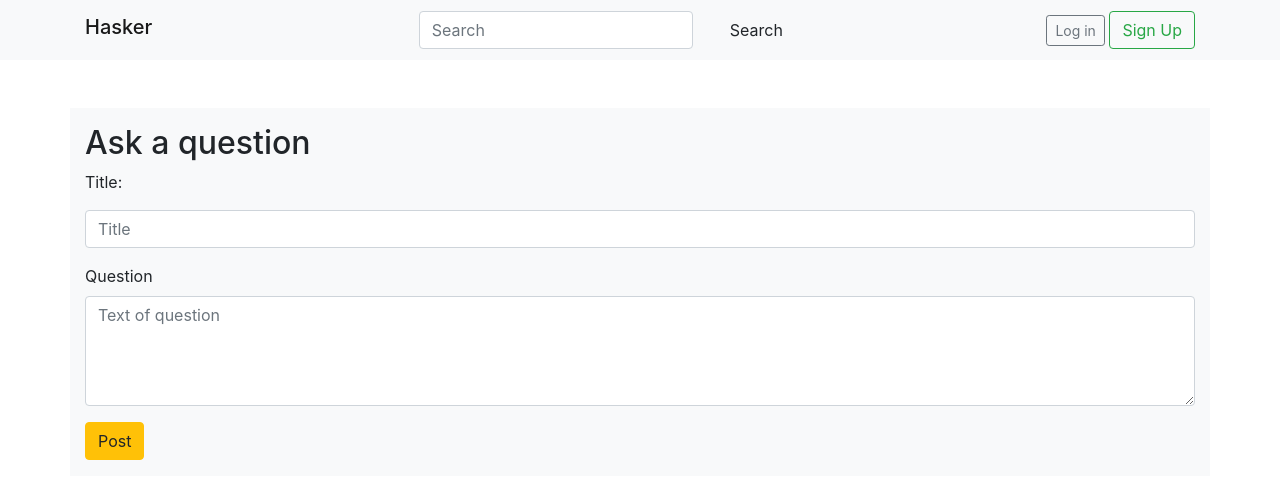
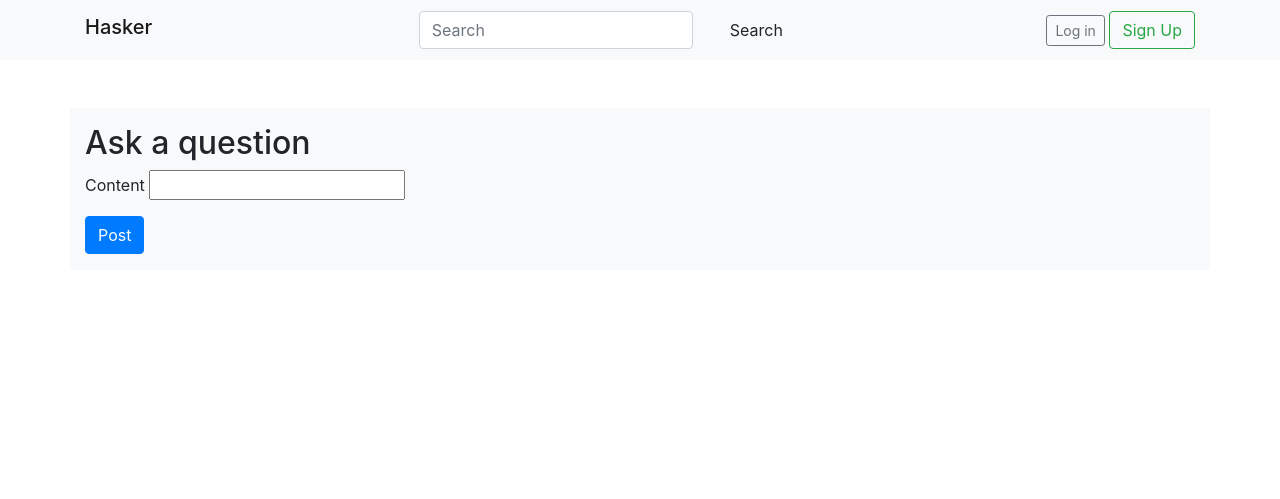
Before and after one commit to nicholas-sokolov/hasker, a Django app: template questions/templates/questions/new_question.html in a window 1280 px wide. Shown: the top 499 px of the page. Run offline with Django 3.2, Linux system fonts and the light colour scheme; the template is opened without the code that fills it: values that come from a table or form of the project are taken from there, others are empty; some libraries are stand-ins or nearby versions.

Commit message:
switch to class based view

```diff
--- a/questions/forms.py
+++ b/questions/forms.py
@@ -1,15 +1,38 @@
 from django import forms
+from django.core.exceptions import ValidationError
 
-from .models import Question, Answer
+from .models import Question, Answer, Tag
 
 
-class NewQuestion(forms.ModelForm):
+class QuestionForm(forms.ModelForm):
     class Meta:
         model = Question
-        fields = ('title', 'content')
+        fields = ['title', 'content', 'tags']
+
+        widgets = {
+            'title': forms.TextInput(attrs={'class': 'form-control'}),
+            'content': forms.Textarea(attrs={'class': 'form-control'}),
+            'tags': forms.TextInput(attrs={'class': 'form-control'}),
+        }
 
 
 class AnswerForm(forms.ModelForm):
     class Meta:
         model = Answer
-        fields = ['content']
+        fields = ['content', ]
+
+
+class TagForm(forms.ModelForm):
+    class Meta:
+        model = Tag
+        fields = ['word']
+
+        widgets = {
+            'word': forms.TextInput(attrs={'class': 'form-control'}),
+        }
+
+    def clean_word(self):
+        tag_list = self.cleaned_data['word'].split(',')
+        if not tag_list or len(tag_list) > 3:
+            raise ValidationError('Tags must be no more than 3')
+        return tag_list
--- a/questions/models.py
+++ b/questions/models.py
@@ -1,9 +1,24 @@
 import datetime
+from time import time
 
 from django.db import models
 from django.utils import timezone
+from django.utils.text import slugify
 
 from users.models import User
+
+
+def gen_slug(s):
+    new_slug = slugify(s)
+    return f'{new_slug}-{int(time())}'
+
+
+class Tag(models.Model):
+    word = models.CharField(max_length=50)
+    slug = models.CharField(max_length=50, unique=True)
+
+    def __str__(self):
+        return self.word
 
 
 class Question(models.Model):
@@ -11,15 +26,19 @@
     title = models.CharField(max_length=200, blank=False, help_text="Enter the title of your question")
     content = models.CharField(max_length=1000, blank=False, help_text="Enter the question text")
     created_date = models.DateTimeField(auto_now=True)
-    slug = models.SlugField(max_length=200, blank=True)
+    slug = models.SlugField(max_length=200, blank=True, unique=True)
+    tags = models.ManyToManyField(Tag, blank=True, related_name='questions')
 
-    # TODO: author, tags
+    def save(self, *args, **kwargs):
+        if not self.id:
+            self.slug = gen_slug(self.title)
+        super().save(*args, **kwargs)
+
+    def was_published_recently(self):
+        return self.created_date >= timezone.now() - datetime.timedelta(days=1)
 
     def __str__(self):
         return self.title
-
-    def was_published_recently(self):
-        return self.created_date >= timezone.now() - datetime.timedelta(days=1)
 
 
 class Answer(models.Model):
@@ -33,7 +52,3 @@
 
     def __str__(self):
         return self.content
-
-
-class Tag(models.Model):
-    word = models.CharField(max_length=20)
--- a/questions/templates/questions/detail.html
+++ b/questions/templates/questions/detail.html
@@ -16,7 +16,8 @@
                 {% for answer in question.answer_set.all %}
                     <div class="d-flex p-2 flex-column border w-100 mt-3">
                         <p>{{ answer.content }}</p>
-                        <h6 class="text-right">{{ answer.author }}</h6>
+                        <a class="text-right"
+                           href="{% url 'users:profile' question.author.username %}">{{ answer.author }}</a>
                     </div>
                 {% endfor %}
             {% else %}
@@ -28,7 +29,7 @@
             {% if user.is_authenticated %}
                 <h3>Your Answer</h3>
                 <div class="d-block">
-                    <form id="user_form" method="post" action="{% url 'questions:detail' question.pk %}"
+                    <form id="user_form" method="post" action="{% url 'questions:detail' question.slug %}"
                           enctype="multipart/form-data">
                         {% csrf_token %}
                         <textarea class="w-100" name="content"></textarea>
--- a/questions/templates/questions/new_question.html
+++ b/questions/templates/questions/new_question.html
@@ -3,56 +3,20 @@
 {% block content %}
     <div class="container-fluid bg-light py-3">
         <h2>Ask a question</h2>
-        <form method="post" role="form">
+        <form method="post" action="{% url 'questions:new_question' %}" role="form">
             {% csrf_token %}
-            <div class="messages"></div>
-            <div class="controls">
-                <div class="row">
-                    <div class="col-sm-12">
-                        <div class="form-group">
-                            <label for="form_title">{{ form.title.label_tag }}</label>
-                            {% if form.title.value %}
-                                <input id="form_title" type="text" name="title" class="form-control"
-                                       value="{{ form.title.value }}" required="required"
-                                       data-error="title is required.">
-                            {% else %}
-                                <input id="form_title" type="text" name="title" class="form-control"
-                                       placeholder="Title" required="required" data-error="title is required.">
-                            {% endif %}
-                            <div class="help-block with-errors"></div>
+            {% for field in form %}
+                <div class="form-group">
+                    {% if field.errors %}
+                        <div class="alert alert-danger">
+                            {{ field.errors }}
                         </div>
-                    </div>
+                    {% endif %}
+                    {{ field.label }}
+                    {{ field }}
                 </div>
-            </div>
-            <div class="clearfix"></div>
-
-            <div class="row">
-                <div class="col-md-12">
-                    <div class="form-group">
-                        <label for="form_question">Question</label>
-                        {% if form.content.value %}
-                            <textarea id="form_question" name="content" class="form-control"
-                                      rows="4" required="required"
-                                      data-error="No question text">{{ form.content.value }}</textarea>
-                        {% else %}
-                            <textarea id="form_question" name="content" class="form-control"
-                                      placeholder="Text of question" rows="4" required="required"
-                                      data-error="No question text"></textarea>
-                        {% endif %}
-                        <div class="help-block with-errors"></div>
-                    </div>
-                </div>
-                <div class="col-md-12">
-                    <input type="submit" class="btn btn-warning btn-send" value="Post">
-                </div>
-            </div>
-            <div class="row">
-                <div class="col-md-12">
-                    {% if error %}
-                        <p class="text red"><strong></strong>{{ error }}</p>
-                    {% endif %}
-                </div>
-            </div>
+            {% endfor %}
+            <input type="submit" class="btn btn-primary btn-send" value="Post">
         </form>
     </div>
 
--- a/questions/urls.py
+++ b/questions/urls.py
@@ -5,6 +5,7 @@
 app_name = 'questions'
 urlpatterns = [
     path('', views.QuestionListView.as_view(), name='index'),
-    path('ask/', views.ask_question, name='new_question'),
-    path('<int:pk>/', views.view_question, name='detail'),
+    path('ask/', views.QuestionCreate.as_view(), name='new_question'),
+    # path('tags/<str:slug>', views.tag_detail, name='tag_detail_url'),
+    path('<str:slug>/', views.QuestionDetail.as_view(), name='detail'),
 ]
```
Also changed, not shown: questions/templates/questions/includes/question_list_template.html (added, +28 -0 lines), questions/templates/questions/index.html (+1 -20 lines), questions/views.py (+25 -26 lines).
